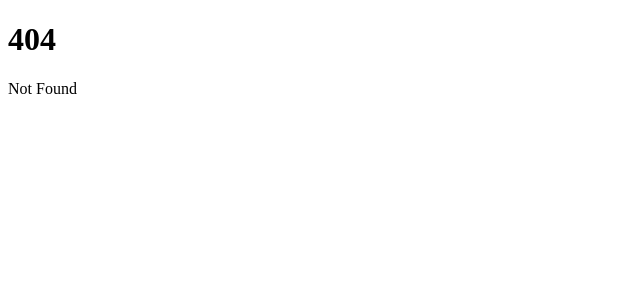
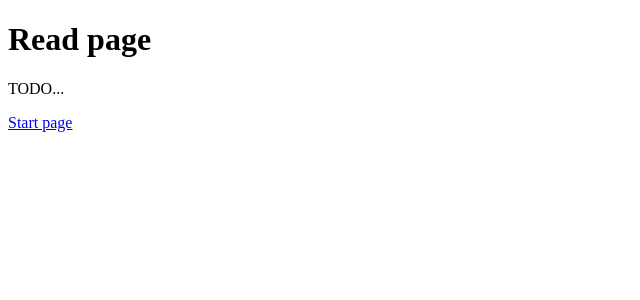
Before and after one commit to vlivanov1232/qrcryptoprinter, a SvelteKit app: page /read in a window 1280 px wide. Before the commit this address had no page. Shown: the top 300 px of the page, without its empty margins (0-640 px from the left). Built offline with nearby package versions, Linux system fonts and the light colour scheme.

Commit message:
Add pages

```diff
--- /dev/null
+++ b/src/routes/read/+page.svelte
@@ -0,0 +1,7 @@
+<script lang="ts">
+    import { base } from '$app/paths';
+</script>
+
+<h1>Read page</h1>
+<p>TODO...</p>
+<a href="{base}/">Start page</a>
```
Also changed, not shown: src/routes/+page.svelte (+8 -2 lines), src/routes/print/+page.svelte (added, +7 -0 lines).
